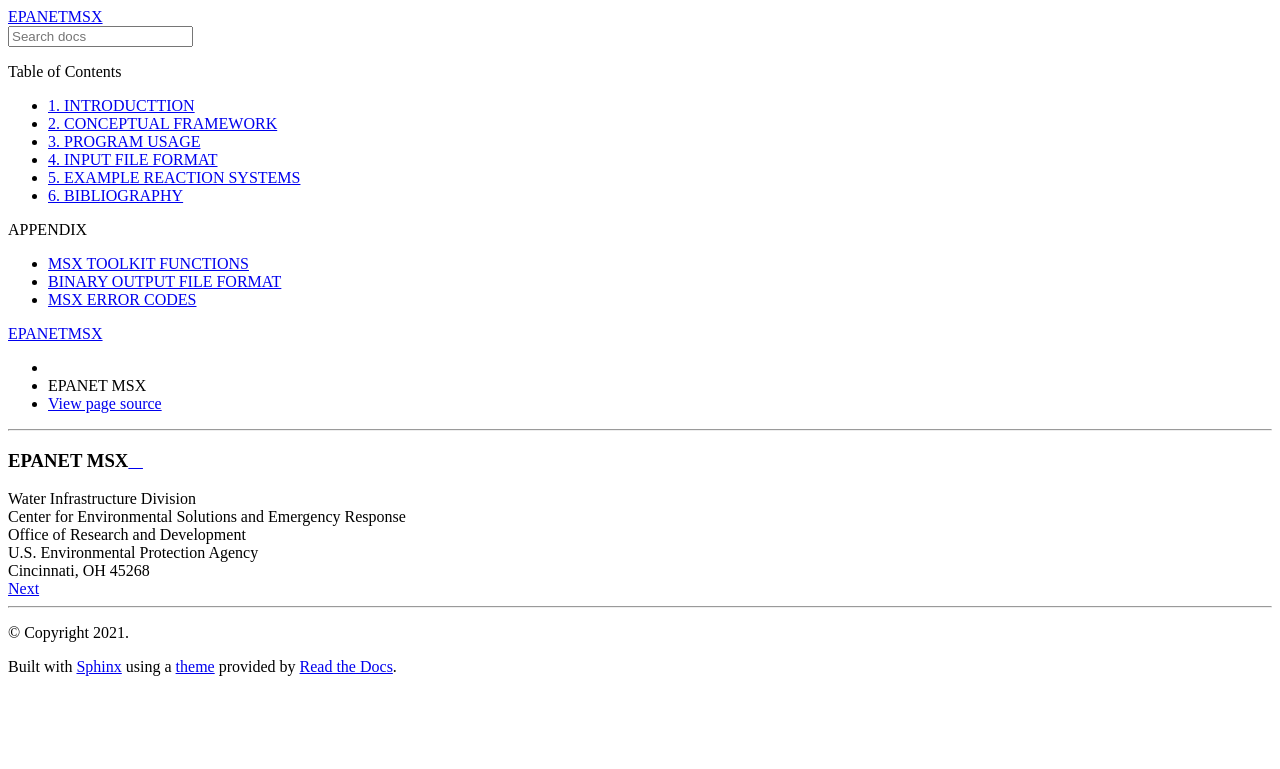
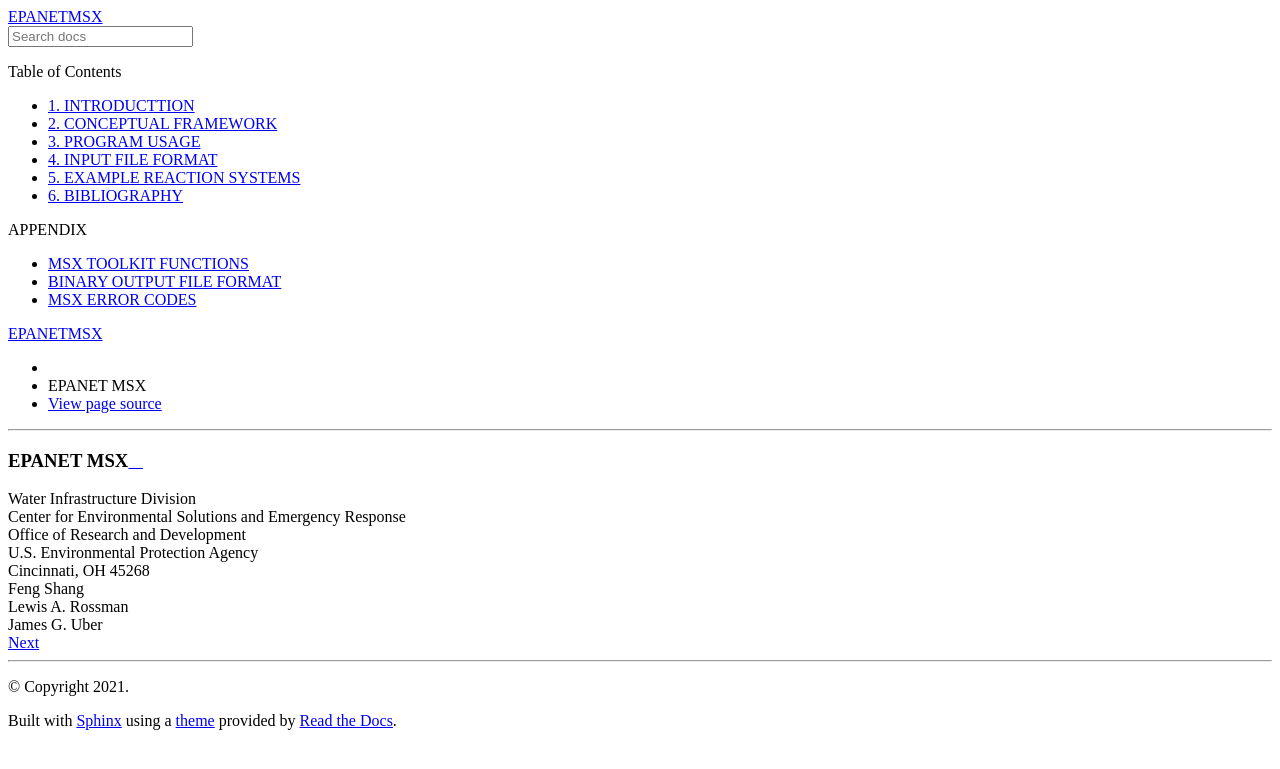
Before and after one commit to fengshang1972/EPANETMSX2Manual, a Sphinx documentation site: the page built from docs/index.rst, in a window 1280 px wide. Shown: the top 769 px of the page. Built offline with Sphinx 7.4.7 and the Read the Docs theme 2.0.0, drawn with Linux system fonts in a browser that asks for light colours.

Commit message:
Update index.rst

```diff
--- a/docs/index.rst
+++ b/docs/index.rst
@@ -9,6 +9,10 @@
    | Office of Research and Development
    | U.S. Environmental Protection Agency
    | Cincinnati, OH 45268
+
+   | Feng Shang
+   | Lewis A. Rossman
+   | James G. Uber
 
 
 .. toctree::
```
